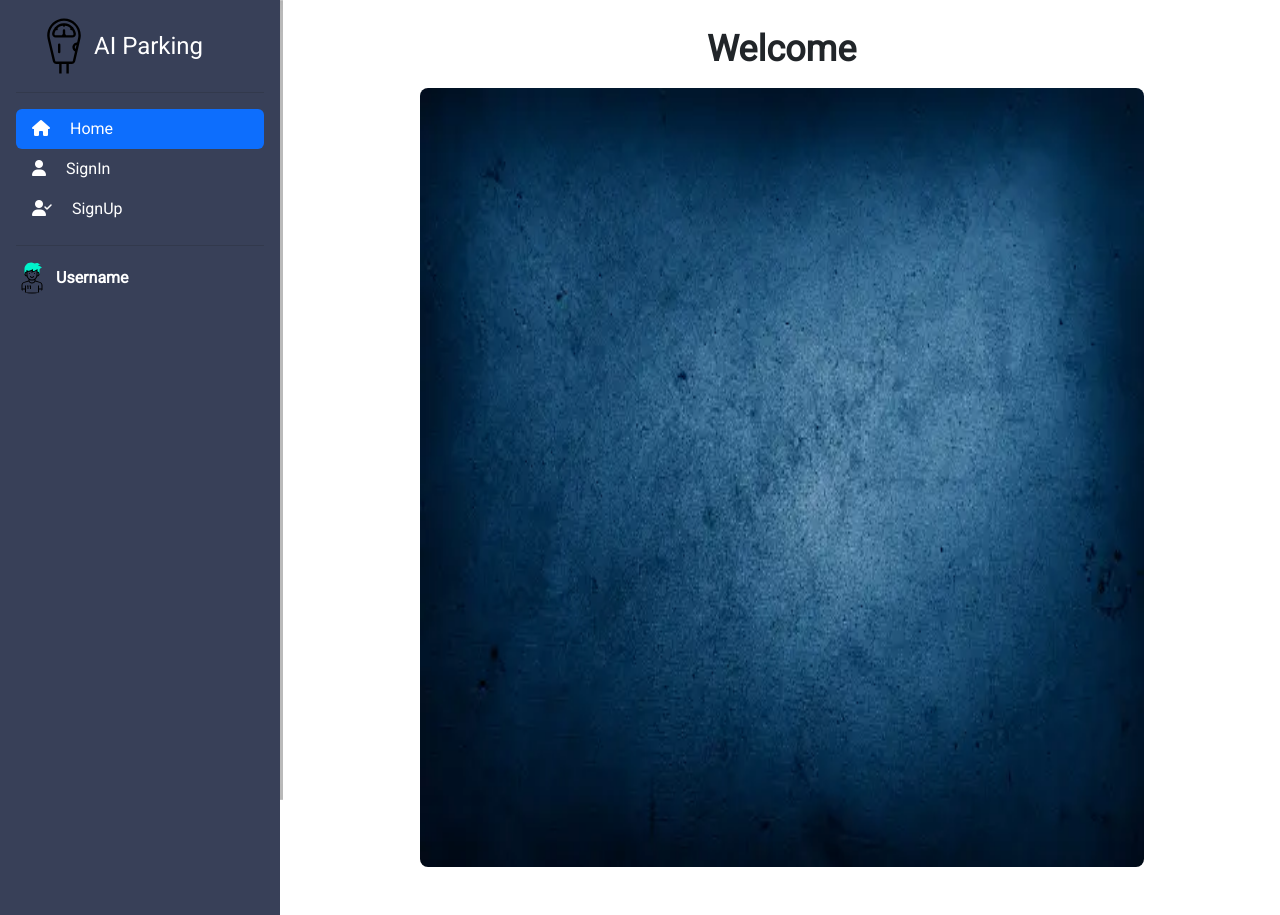
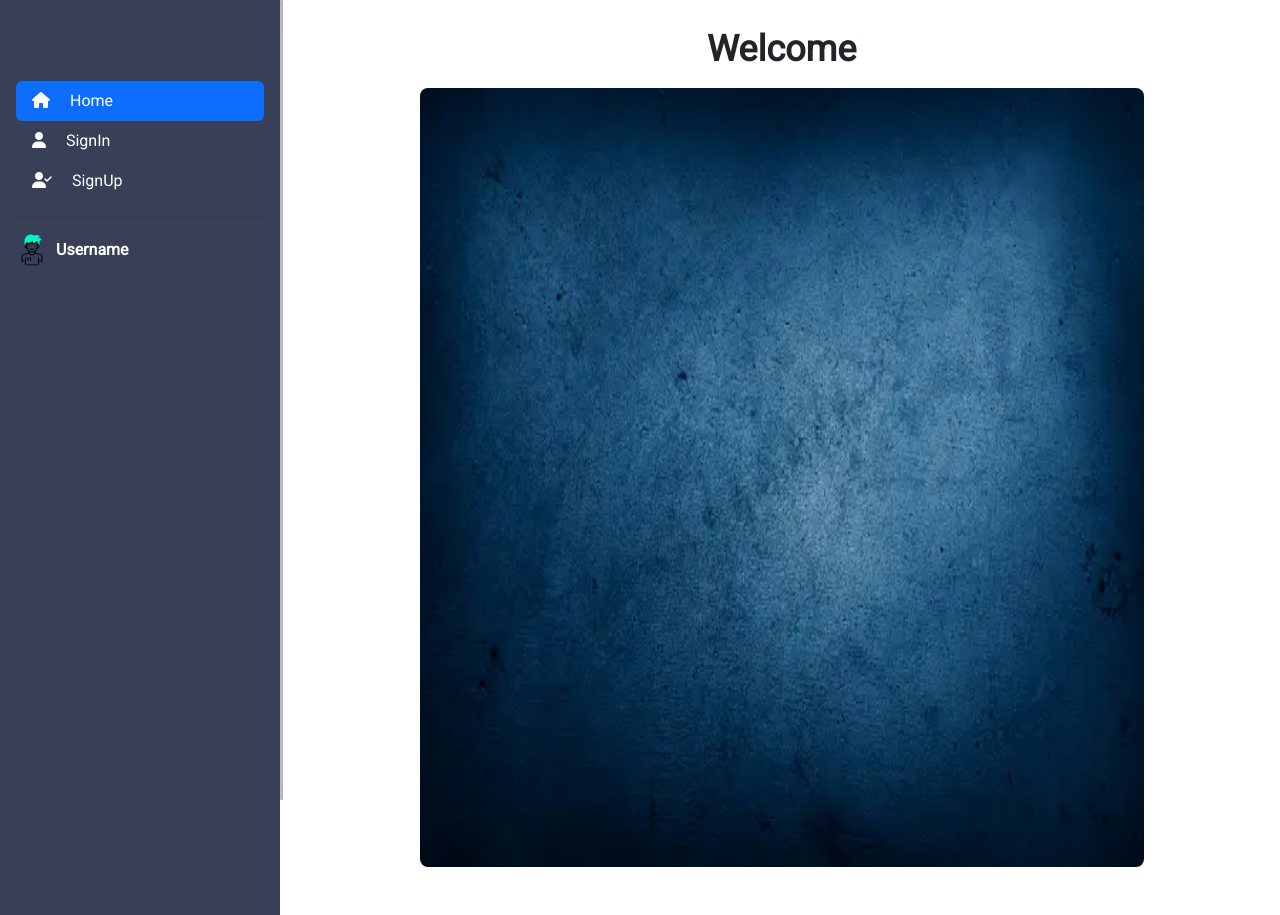
Before and after one commit to olegdenko/ParkSpot_Monitor, a Django app: page / in a window 1280 px wide. Run offline with Django 5.2, Linux system fonts and the light colour scheme; parts of the project's set-up code (start-up, migrations or seed data) failed here and were passed over.

Commit message:
Remove_conflict_basehtml

```diff
--- a/park_spot_monitor/main_app/templates/main_app/base.html
+++ b/park_spot_monitor/main_app/templates/main_app/base.html
@@ -28,8 +28,7 @@
     <a href="/" class="d-flex align-items-center mb-3 mb-md-0 me-md-auto text-white text-decoration-none">
       <svg class="bi pe-none me-2" width="10" height="32"><use xlink:href="#bootstrap"/></svg>
 
-      <img src="{% static 'main_app/logo-main.svg' %}" width="60" height="60" >
-      <span class="fs-4">AI Parking</span>
+
     </a>
     <hr>
     <ul class="nav nav-pills flex-column">
```
